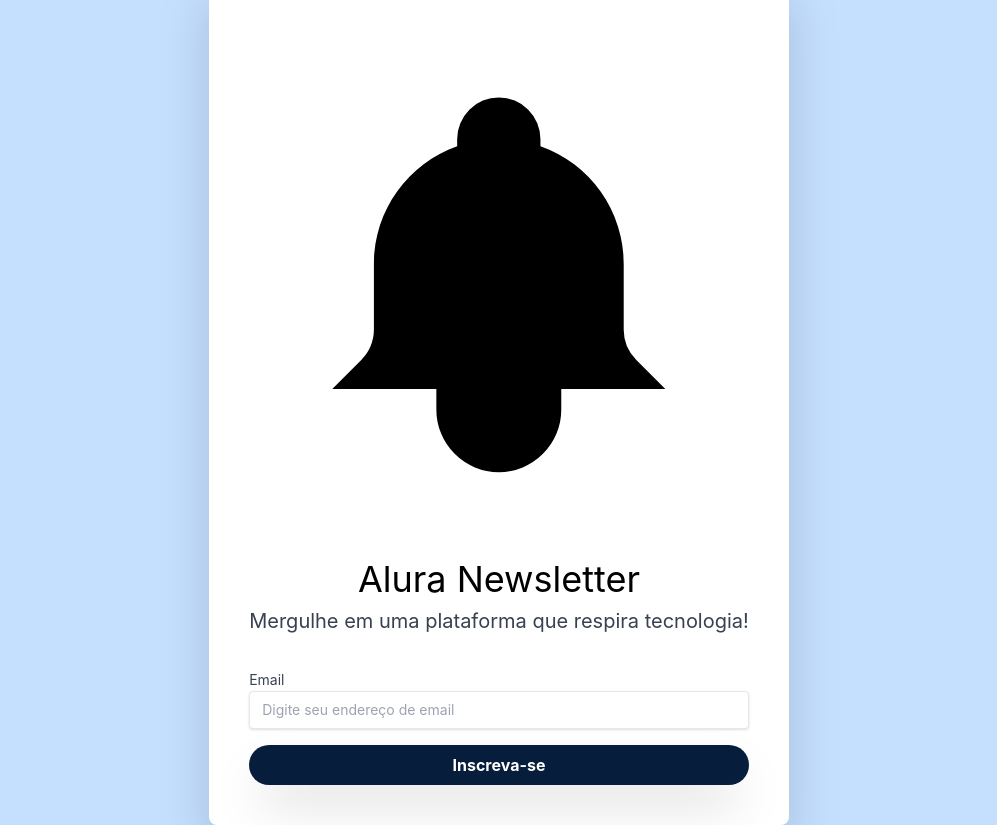
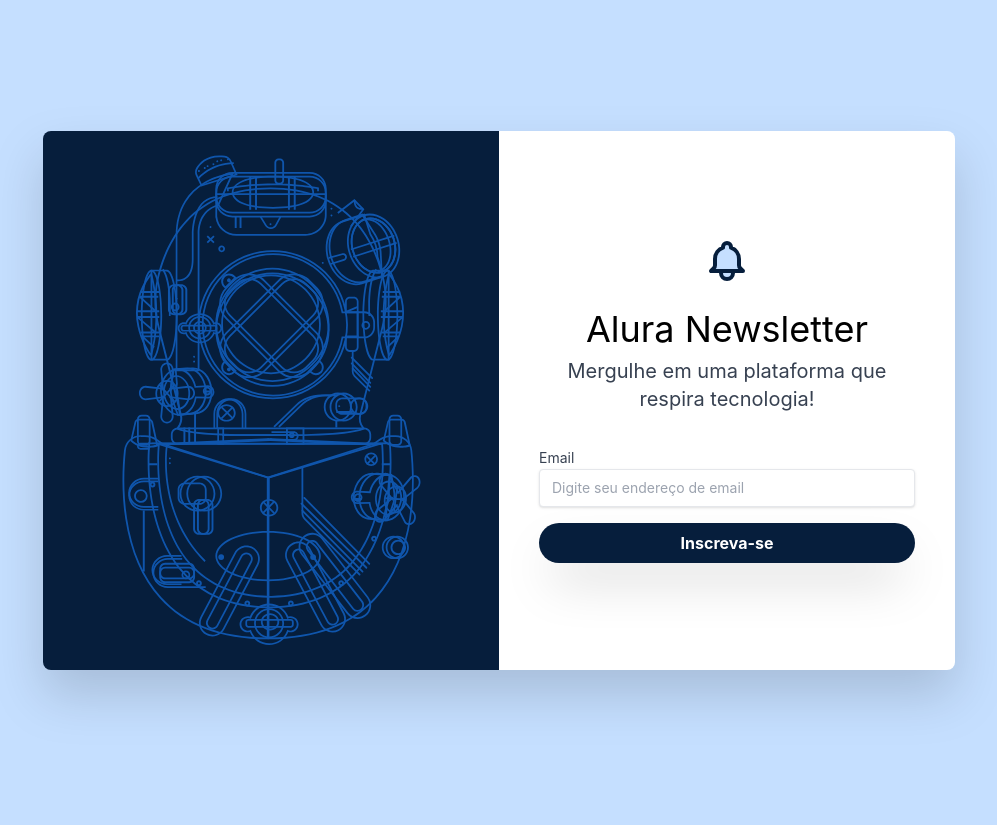
Before and after one commit to wallaceleonardo/aluraNewsletter, a plain HTML site: page newsletter.html in a window 1280 px wide. Shown: the whole page, without its empty margins (141-1138 px from the left). After the commit the page ends 800 px from the top, so only its background shows below. Drawn offline with nearby package versions, Linux system fonts and the light colour scheme.

Commit message:
Projeto Alura Newsletter finalizado

```diff
--- a/newsletter.html
+++ b/newsletter.html
@@ -8,6 +8,7 @@
         <title>Alura Newsletter</title>
         <!-- import do Tailwind CSS -->
         <script src="https://cdn.tailwindcss.com"></script>
+        <!-- configurações do tailwind -->
         <script>
             tailwind.config = {
                 theme: {
@@ -21,6 +22,19 @@
                         },
                         fontFamily: {
                             inter: ['Inter', 'sans-serif']
+                        },
+                        keyframes: {
+                            sino_kf: {
+                                '0%, 100%': {
+                                    transform: 'rotate(-10deg)'
+                                },
+                                '50%': {
+                                    transform: 'rotate(10deg)'
+                                }
+                            }
+                        },
+                        animation: {
+                            sino:'sino_kf 0.31s ease-in-out infinite'
                         }
                     }
                 }
@@ -30,23 +44,23 @@
 
     <body class="bg-azul-claro font-inter flex justify-center items-center h-screen">
 
-        <main class="flex px-6 drop-shadow-2xl">
+        <main class="flex px-6 drop-shadow-2xl lg:w-3/4">
 
-            <section class="bg-azul-escuro hidden">
-                <img class="" src="image/icone-mergulhador.svg" alt="icone de mergulhador">
+            <section class="bg-azul-escuro hidden lg:block w-1/2 rounded-l-lg">
+                <img class="p-6 m-auto" src="image/icone-mergulhador.svg" alt="icone de mergulhador">
             </section>
 
-            <section class="bg-white p-10 gap-6 flex flex-col rounded-lg">
+            <section class="bg-white p-10 gap-6 flex flex-col rounded-lg lg:w-1/2 justify-center lg:rounded-l-none">
 
-                <div class="">
-                    <svg class=""
+                <div class="self-center relative group">
+                    <svg class="fill-azul-escuro absolute top-0 left-1 opacity-0 group-hover:opacity-100 group-hover:animate-ping"
                         width="35" height="20" viewBox="0 0 44 20" fill="none" xmlns="http://www.w3.org/2000/svg">
                         <path d="M41.1738 0.994633C40.8556 1.10918 40.6199 1.34129 40.4506 1.70905C40.3201 1.99542 40.2881 2.17026 40.3041 2.53199C40.3178 2.86056 40.3659 3.0776 40.4734 3.28861C40.5444 3.42728 41.7665 5.17565 41.9221 5.36254C41.9748 5.42584 42.0984 5.52834 42.1945 5.58561C42.3661 5.69413 42.373 5.69714 42.6545 5.69714C42.9291 5.69714 42.9474 5.69413 43.1237 5.59465C43.3663 5.45599 43.5722 5.19373 43.6912 4.86818C43.8034 4.56673 43.8285 4.34366 43.7874 4.00303C43.753 3.69255 43.7004 3.52374 43.5814 3.31574C43.4784 3.13789 42.4096 1.60958 42.2242 1.37445C41.9519 1.03081 41.5171 0.874056 41.1738 0.994633Z" />
                         <path d="M37.4844 2.65246C37.2807 2.71275 37.1159 2.82428 36.9671 3.00515C36.8252 3.17697 36.7497 3.32468 36.6765 3.58995C36.6376 3.73464 36.6284 3.83412 36.6284 4.11446C36.6284 4.50935 36.665 4.69021 36.8069 4.97357C36.9168 5.19061 36.9923 5.272 37.3013 5.51617C37.9833 6.05274 38.4112 6.48983 38.9788 7.21631C39.6997 8.14475 40.265 9.19076 40.7365 10.4659C40.8738 10.8366 40.9127 10.915 41.0317 11.0597C41.1118 11.1592 41.2423 11.2737 41.343 11.337C41.5009 11.4365 41.5421 11.4516 41.7457 11.4636C42.1279 11.4878 42.3385 11.3913 42.5925 11.0778C42.9084 10.6889 43.0205 10.1493 42.9084 9.56756C42.8237 9.12745 42.4598 8.2171 42.025 7.35497C41.2194 5.75431 40.2078 4.41891 38.9811 3.33975C38.5966 3.00213 38.2831 2.76399 38.1297 2.69466C37.9535 2.61629 37.6697 2.59518 37.4844 2.65246Z" />
                         <path d="M2.11178 10.095C1.947 10.1674 1.79824 10.2638 1.6861 10.3723C1.60371 10.4507 1.4046 10.7883 0.85991 11.7801C0.466269 12.4945 0.120689 13.1426 0.0909372 13.218C0.0588967 13.3024 0.0291448 13.4652 0.0131245 13.634C-0.018916 13.9686 0.00625871 14.1886 0.104669 14.4659C0.248851 14.8669 0.459403 15.111 0.786674 15.2557C0.946877 15.3251 0.992649 15.3341 1.19634 15.322C1.384 15.31 1.45266 15.2919 1.57396 15.2226C1.76391 15.114 1.94242 14.9392 2.03397 14.7764C2.67249 13.6309 3.43231 12.2202 3.45977 12.1298C3.48037 12.0634 3.50783 11.8826 3.52385 11.7288C3.54674 11.4877 3.54445 11.4214 3.51241 11.2405C3.37738 10.514 2.92424 10.0468 2.36353 10.0558C2.27656 10.0558 2.16213 10.0739 2.11178 10.095Z" />
                         <path d="M6.00014 11.0928C5.69804 11.1802 5.49893 11.3671 5.00688 12.0303C3.94497 13.4651 3.16455 15.102 2.62215 17.0463C2.44822 17.6672 2.44822 17.9838 2.62215 18.442C2.72743 18.7223 2.92882 18.9906 3.13022 19.1202C3.63143 19.4427 4.27453 19.2106 4.58349 18.5987C4.67274 18.4209 4.69792 18.3425 4.85583 17.7758C4.97484 17.3537 5.25176 16.6182 5.48062 16.1208C5.8674 15.2768 6.22442 14.692 6.8309 13.9083C7.21997 13.4018 7.2932 13.2662 7.35271 12.9436C7.48316 12.2111 7.24743 11.5208 6.76453 11.2164C6.50134 11.0506 6.27248 11.0144 6.00014 11.0928Z" />
                     </svg>
-                    <svg class="" viewBox="0 0 24 24"
+                    <svg class="w-12 h-12 fill-azul-claro stroke-azul-escuro group-hover:animate-sino" viewBox="0 0 24 24"
                         xmlns="http://www.w3.org/2000/svg">
                         <path stroke-linecap="round" stroke-linejoin="round" stroke-width="2" d="M15 17h5l-1.405-1.405A2.032 2.032 0 0118 14.158V11a6.002 6.002 0 00-4-5.659V5a2 2 0 10-4 0v.341C7.67 6.165 6 8.388 6 11v3.159c0 .538-.214 1.055-.595 1.436L4 17h5m6 0v1a3 3 0 11-6 0v-1m6 0H9"></path>
                     </svg>
@@ -59,8 +73,8 @@
 
                 <form>
                     <label class="text-sm text-gray-700 mb-2" for="email">Email</label>
-                    <input class="text-sm w-full mb-4 pl-3 rounded border py-2 shadow" id="email" type="email" placeholder="Digite seu endereço de email">
-                    <button class="font-bold text-white bg-azul-escuro w-full py-2 rounded-full shadow-2xl" type="button">Inscreva-se</button>
+                    <input class="text-sm w-full mb-4 pl-3 rounded border py-2 shadow focus:outline-none hover:border-azul-claro hover:ring-1 hover:ring-azul-escuro focus:border-azul-escuro focus:ring-1 focus:ring-azul-escuro" id="email" type="email" placeholder="Digite seu endereço de email">
+                    <button class="font-bold text-white bg-azul-escuro w-full py-2 rounded-full shadow-2xl hover:bg-azul-hover duration-150" type="button">Inscreva-se</button>
                 </form>
             </section>
         </main>
```
